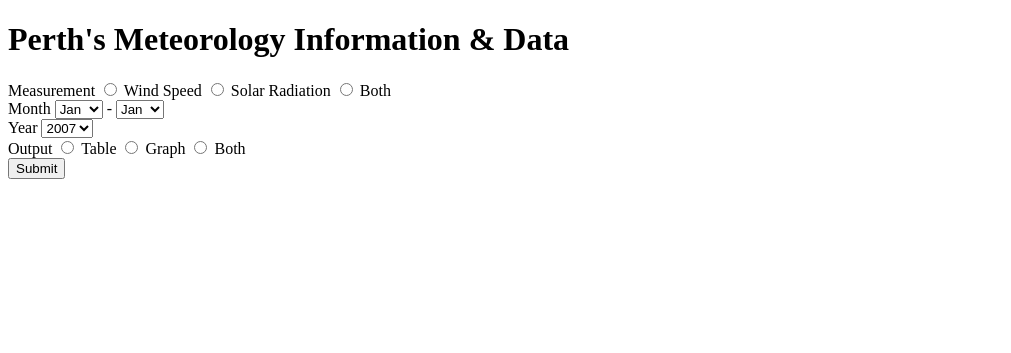
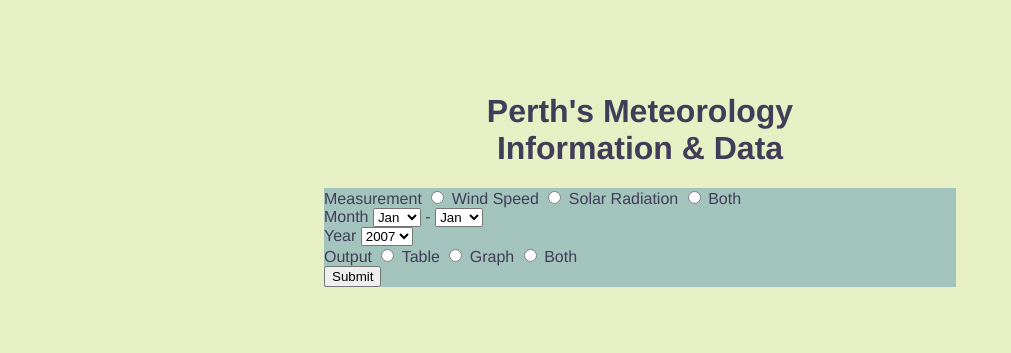
Before and after one commit to kentatoh/Perth_Meteorology_Web_Application, a plain HTML site: page client/index.html in a window 1280 px wide. Shown: the whole page, without its empty margins (0-1011 px from the left). Drawn offline with Linux system fonts and the light colour scheme.

Commit message:
added some css

```diff
--- a/client/index.html
+++ b/client/index.html
@@ -8,8 +8,8 @@
   </head>
   <body>
     <div class="body-container">
+      <h1>Perth's Meteorology<br />Information & Data</h1>
       <div class="form-container">
-        <h1>Perth's Meteorology Information & Data</h1>
         <form>
           <label for="measurement">Measurement</label>
           <input
--- a/css/index.css
+++ b/css/index.css
@@ -0,0 +1,27 @@
+body {
+  font-family: Helvetica, sans-serif;
+  background-color: #e7efc5;
+  z-index: -999;
+}
+.body-container {
+  width: 50%;
+  margin: 0 auto;
+  text-align: center;
+  color: #413c58;
+  padding: 5% 0 5% 0;
+}
+
+.form-container {
+  text-align: start;
+  margin: 0 auto;
+  background-color: #a3c4bc;
+  color: #413c58;
+}
+
+.table-container {
+  background-color: green;
+}
+
+.graph-container {
+  background-color: yellow;
+}
```
